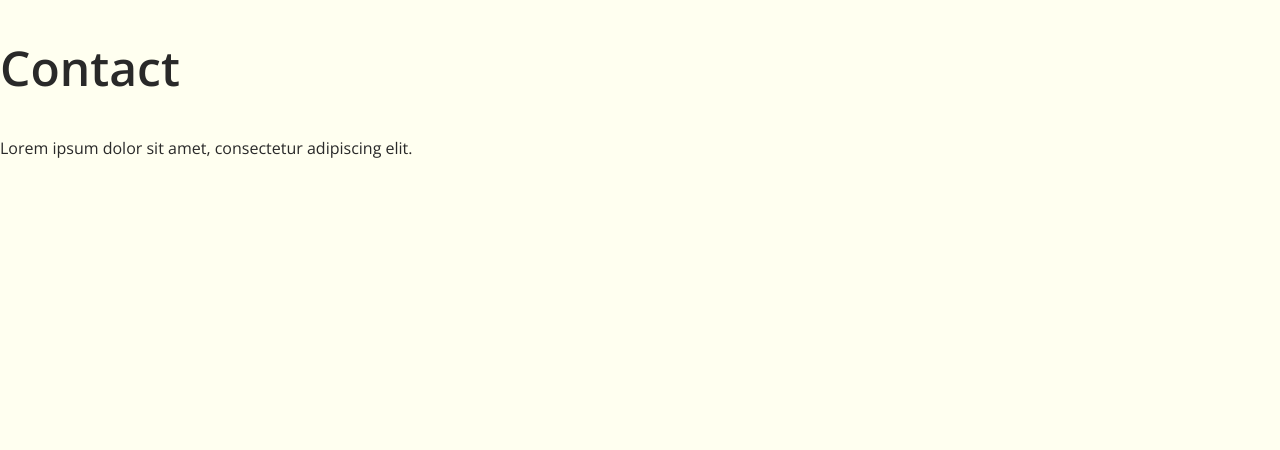
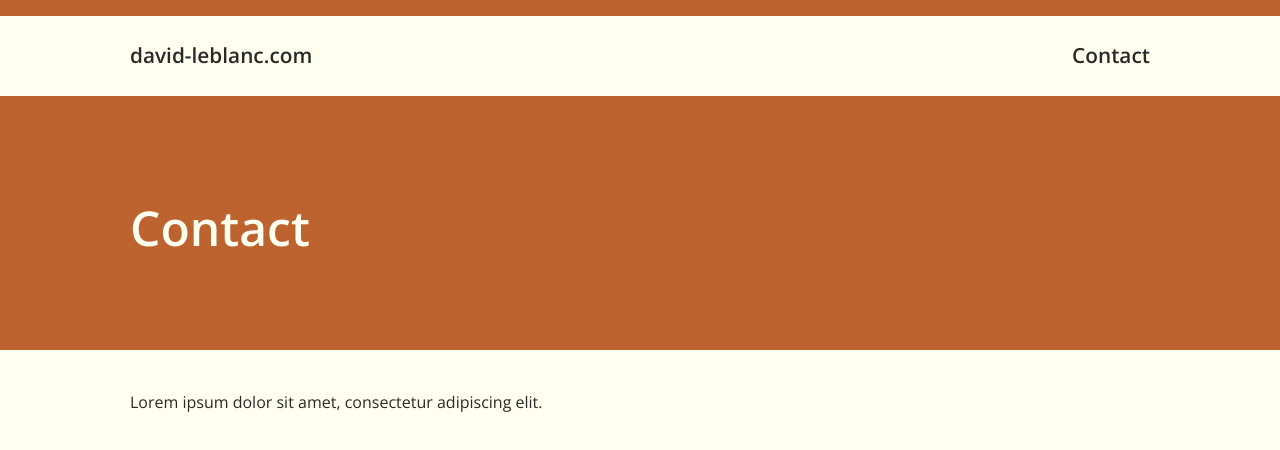
Before and after one commit to d-leb/david-leblanc.com, a React app: page /contact/ in a window 1280 px wide. Shown: the top 450 px of the page. Built offline with nearby package versions, Linux system fonts and the light colour scheme.

Commit message:
Add and implement PageTemplate and NavigationBanner

```diff
--- /dev/null
+++ b/src/components/NavigationBanner/index.tsx
@@ -0,0 +1,60 @@
+import React from 'react'
+import styled from 'styled-components'
+
+import { Link } from 'components'
+import { Routes } from 'config/routes'
+import { Breakpoints, Colors } from 'styles'
+
+const Wrapper = styled.nav`
+  display: block;
+  background-color: ${Colors.IVORY};
+  position: relative;
+  top: 16px;
+  height: 80px;
+  width: 100%;
+`
+
+const Content = styled.div`
+  position: relative;
+  top: 50%;
+  transform: translateY(-50%);
+  max-width: 1020px;
+  margin-left: auto;
+  margin-right: auto;
+  display: flex;
+  justify-content: space-between;
+
+  @media ${Breakpoints.Mobile} {
+    margin-left: 20px;
+    margin-right: 20px;
+  }
+`
+
+export const NavigationBanner = () => (
+  <Wrapper>
+    <Content>
+      <div>
+        <Link
+          messageId="site.name"
+          size={1.3}
+          to={Routes.Contact}
+          color="JET"
+          hoverColor="DAVYS_GREY"
+          nounderline
+          bold
+        />
+      </div>
+      <div>
+        <Link
+          messageId="heading.contact"
+          size={1.3}
+          to={Routes.Contact}
+          color="JET"
+          hoverColor="DAVYS_GREY"
+          nounderline
+          bold
+        />
+      </div>
+    </Content>
+  </Wrapper>
+)
--- a/src/components/index.ts
+++ b/src/components/index.ts
@@ -1,4 +1,5 @@
 export { Heading } from 'components/Heading'
 export { Link } from 'components/Link'
+export { NavigationBanner } from 'components/NavigationBanner'
 export { Text } from 'components/Text'
 export { Title } from 'components/Title'
--- a/src/pages/Contact/index.tsx
+++ b/src/pages/Contact/index.tsx
@@ -1,11 +1,10 @@
 import React from 'react'
 
-import { Heading, Text, Title } from 'components'
+import { Text } from 'components'
+import { PageTemplate } from 'templates/PageTemplate'
 
 export const Contact = () => (
-  <main>
-    <Title messageId="heading.contact" />
-    <Heading messageId="heading.contact" level={1} />
+  <PageTemplate titleId="heading.contact" colorBand="ALLOY_ORANGE">
     <Text messageId="lorem-ipsum.sentence-01" />
-  </main>
+  </PageTemplate>
 )
--- /dev/null
+++ b/src/styles/Breakpoints.ts
@@ -0,0 +1,3 @@
+export const Breakpoints = {
+  Mobile: 'only screen and (max-width: 767px)',
+}
--- a/src/styles/Colors.ts
+++ b/src/styles/Colors.ts
@@ -1,5 +1,6 @@
 export const Colors = {
   ALLOY_ORANGE: '#bd632f',
+  DAVYS_GREY: '#5e5e5e',
   DEEP_SPACE_SPARKLE: '#3a5c69',
   HARVEST_GOLD: '#d8973c',
   IVORY: '#fffff0',
--- a/src/styles/index.ts
+++ b/src/styles/index.ts
@@ -1,4 +1,5 @@
 import { Color as ColorImport } from 'styles/Colors'
 
 export type Color = ColorImport
+export { Breakpoints } from 'styles/Breakpoints'
 export { Colors } from 'styles/Colors'
--- /dev/null
+++ b/src/templates/PageTemplate/ColorBand.tsx
@@ -0,0 +1,43 @@
+import React from 'react'
+import styled from 'styled-components'
+
+import { Heading, NavigationBanner } from 'components'
+import { Breakpoints, Color, Colors } from 'styles'
+
+interface Props {
+  colorBand: Color
+  titleId: string
+}
+
+type WrapperProps = Pick<Props, 'colorBand'>
+
+const Wrapper = styled.header<WrapperProps>`
+  display: block;
+  background-color: ${(props) => Colors[props.colorBand]};
+  width: 100%;
+  min-height: 350px;
+
+  @media ${Breakpoints.Mobile} {
+    min-height: auto;
+  }
+`
+
+const Content = styled.div`
+  max-width: 1020px;
+  margin-left: auto;
+  margin-right: auto;
+  padding: 80px 40px 40px 40px;
+
+  @media ${Breakpoints.Mobile} {
+    padding: 20px 20px 5px 20px;
+  }
+`
+
+export const ColorBand = ({ colorBand, titleId }: Props) => (
+  <Wrapper {...{ colorBand }}>
+    <NavigationBanner />
+    <Content>
+      <Heading level={1} color="IVORY" messageId={titleId} />
+    </Content>
+  </Wrapper>
+)
--- /dev/null
+++ b/src/templates/PageTemplate/index.tsx
@@ -0,0 +1,38 @@
+import React, { ReactNode } from 'react'
+import styled from 'styled-components'
+
+import { Title } from 'components'
+import { Breakpoints, Color } from 'styles'
+import { ColorBand } from './ColorBand'
+
+interface Props {
+  children: ReactNode
+  colorBand: Color
+  titleId: string
+}
+
+const Main = styled.main`
+  display: block;
+  width: 100%;
+`
+
+const Content = styled.div`
+  max-width: 1020px;
+  margin-left: auto;
+  margin-right: auto;
+  padding: 40px;
+
+  @media ${Breakpoints.Mobile} {
+    padding: 20px;
+  }
+`
+
+export const PageTemplate = ({ children, colorBand, titleId }: Props) => (
+  <>
+    <Title messageId={titleId} />
+    <ColorBand {...{ colorBand, titleId }} />
+    <Main>
+      <Content>{children}</Content>
+    </Main>
+  </>
+)
```
Also changed, not shown: 1 other file (tests, documents, lock files or other folders).
